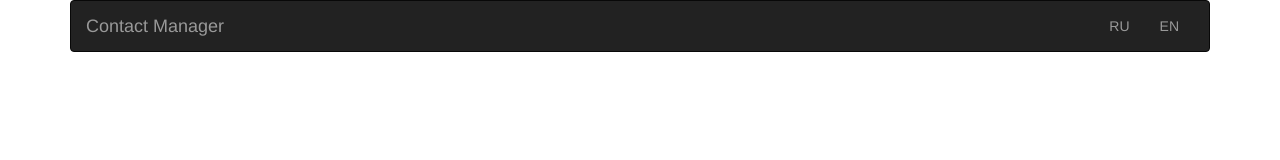
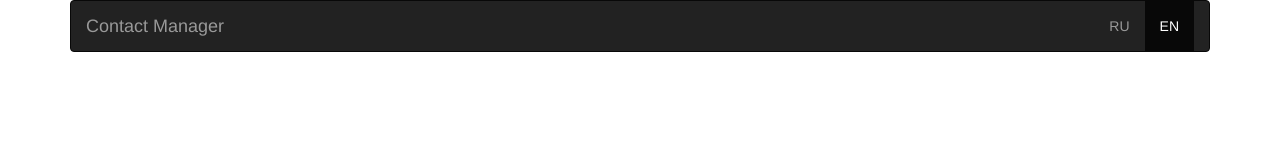
Before and after one commit to Nadeermalangadan/example-contact-manager, a plain HTML site: page index.html in a window 1280 px wide. Drawn offline with Linux system fonts and the light colour scheme.

Commit message:
fix main file

```diff
--- a/index.html
+++ b/index.html
@@ -1 +1 @@
-<!DOCTYPE html><html><head><meta charset="utf-8"><meta name="viewport" content="width=device-width, initial-scale=1.0"><base href="/example-contact-manager/"><link href="assets/css/theme.css" rel="stylesheet" media="all"><body locale-bundle="theme"><div class="container"><nav class="navbar navbar-inverse" role="navigation"><div class="navbar-header"><a class="navbar-brand" href="#!/">Contact Manager</a></div><div class="collapse navbar-collapse" id="bs-example-navbar-collapse-1"><ul class="nav navbar-nav pull-right"><li ng-class="{'active': $language.id() == 'ru'}"><a href="" ng-click="$language.id('ru')">RU</a></li><li ng-class="{'active': $language.id() == 'en'}"><a href="" ng-click="$language.id('en')">EN</a></li></ul><ul class="nav navbar-nav"></ul></div></nav><div app-view-segment="0"></div></div><script src="js/require.js" data-main="config"></script>
+<!DOCTYPE html><html><head><meta charset="utf-8"><meta name="viewport" content="width=device-width, initial-scale=1.0"><base href="/example-contact-manager/"><link href="assets/css/theme.css" rel="stylesheet" media="all"><body locale-bundle="theme"><div class="container"><nav class="navbar navbar-inverse" role="navigation"><div class="navbar-header"><a class="navbar-brand" href="#!/">Contact Manager</a></div><div class="collapse navbar-collapse" id="bs-example-navbar-collapse-1"><ul class="nav navbar-nav pull-right"><li ng-class="{'active': $language.id() == 'ru'}"><a href="" ng-click="$language.id('ru')">RU</a></li><li ng-class="{'active': $language.id() == 'en'}"><a href="" ng-click="$language.id('en')">EN</a></li></ul><ul class="nav navbar-nav"></ul></div></nav><div app-view-segment="0"></div></div><script src="js/main.min.js"></script>
```
